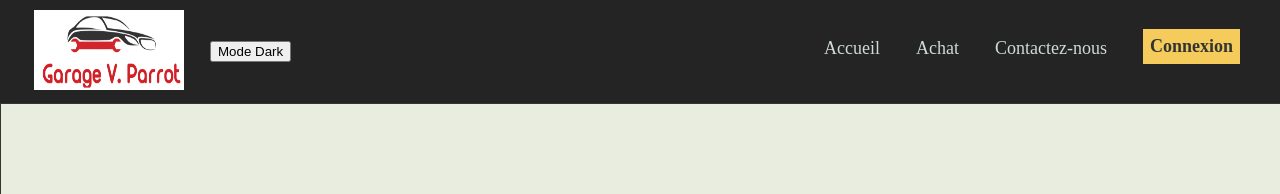
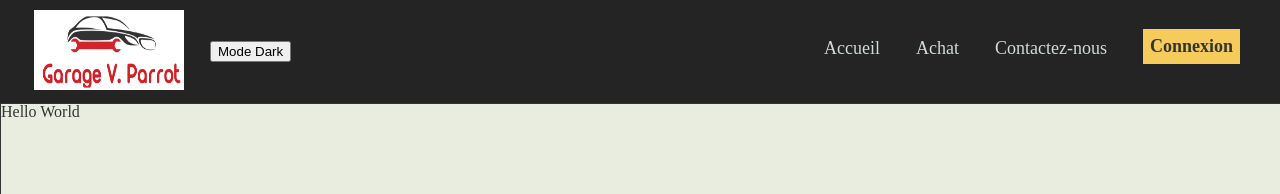
Before and after one commit to Valmirllap/Garage-Automobile, a React (Create React App) app: page /achat/details in a window 1280 px wide. Shown: the top 194 px of the page. Built offline with nearby package versions, Linux system fonts and the light colour scheme.

Commit message:
Tickets #3 - fixes App file to add a route (DetailsCar)

```diff
--- a/src/App.js
+++ b/src/App.js
@@ -5,6 +5,7 @@ import Accueil from "./components/Accueil";
 import Achat from "./components/Achat";
 import Contact from "./components/Contact";
 import Connexion from './components/Connexion';
+import DetailsCar from './components/DetailsCar';
 
 
 
@@ -15,6 +16,7 @@ function App() {
         <Routes>
           <Route element={<Connexion/>} path='/connexion'/>
           <Route element={<Contact/>} path='/contact'/>
+          <Route element={<DetailsCar/>} path='/achat/details'/>
           <Route element={<Achat/>} path='/achat'/>
           <Route element={<Accueil/>} path='/'/>
         </Routes>
--- a/src/components/DetailsCar/index.js
+++ b/src/components/DetailsCar/index.js
@@ -5,7 +5,10 @@ export default function DetailsCar (){
 
 return (
   <Wrapper>
+    <p>
+    Hello World
 
+    </p>
   </Wrapper>
 )
 }
```
